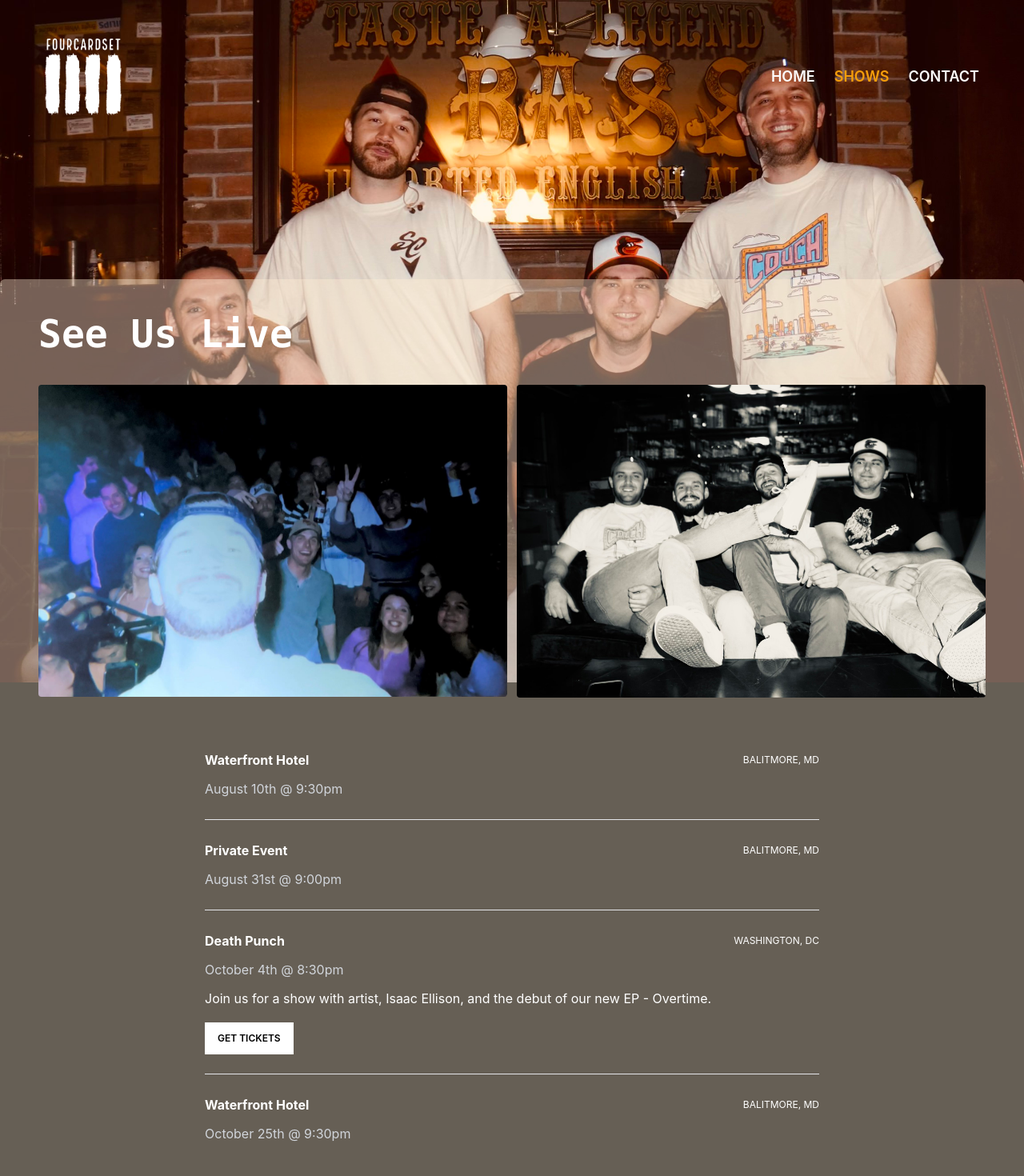
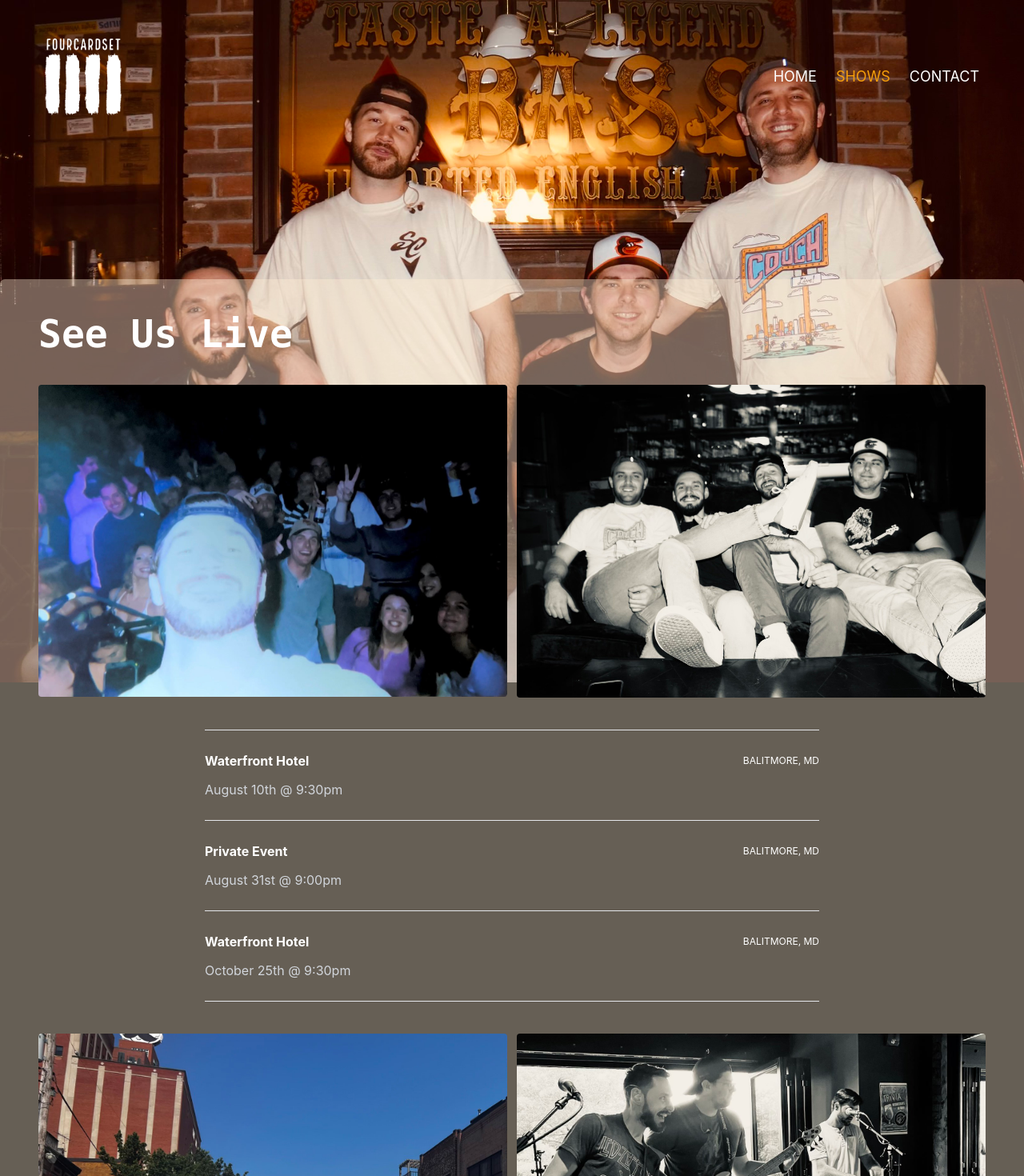
Before and after one commit to jshenk/fourcardset, a React (Create React App) app: page /events in a window 1280 px wide. Shown: the top 1470 px of the page at 80% size. Built offline with nearby package versions, Linux system fonts and the light colour scheme.

Commit message:
Update homepage

```diff
--- a/public/index.html
+++ b/public/index.html
@@ -27,7 +27,7 @@
       work correctly both with client-side routing and a non-root public URL.
       Learn how to configure a non-root public URL by running `npm run build`.
     -->
-    <title>Four Card Set</title>
+    <title>fourcardset</title>
   </head>
   <body>
     <form name="contact" netlify netlify-honeypot="'bot=field" hidden>
--- a/src/Events.js
+++ b/src/Events.js
@@ -39,7 +39,7 @@ const Events = () => {
               <img src={GroupCouch} alt="group" className="rounded" />
             </div>
 
-            <div className="max-w-3xl mx-auto my-10 divide-y">
+            <div className="max-w-3xl mx-auto my-10 border-t border-b divide-y">
               {filteredData.map((card) => {
                 const momentDate = moment(card.date);
                 const formattedDate = momentDate.format('MMMM Do @ h:mma');
--- a/src/Home.js
+++ b/src/Home.js
@@ -1,6 +1,6 @@
 import './App.css';
 
-import BandCover from './assets/BandCover.jpeg';
+import AlbumTree from './assets/AlbumTree.JPEG';
 import Footer from './components/Footer';
 import Header from './components/Header';
 
@@ -8,23 +8,36 @@ const Home = () => {
   return (
     <div className="h-screen bg-black">
       <div className="relative">
-        <div className="lg:overflow-hidden lg:h-screen">
+        <div className="lg:overflow-hidden lg:h-screen ">
           <img
-            src={BandCover}
+            src={AlbumTree}
             alt="homepage banner"
             className="object-cover object-top w-full lg:h-screen h-[500px] lg:absolute lg:bottom-0 lg:left-0"
           />
+          <div className="absolute left-0 right-0 z-10 flex flex-col items-center w-full top-1/2">
+            <p className="mb-2 text-white uppercase">New Single</p>
+            <h2 className="mb-12 font-serif text-3xl font-bold text-white lg:text-7xl">
+              Color In Your Eyes
+            </h2>
+            <a
+              className="px-6 py-3 font-bold text-white uppercase transition-colors duration-500 border-2 border-amber-500 hover:text-amber-500"
+              href="https://open.spotify.com/track/3yyGogcurfoUBLvcHOjEMU?si=f48bfba5b81046f8"
+            >
+              Out Now
+            </a>
+          </div>
         </div>
         <div className="absolute top-0 left-0 right-0 pb-40 bg-gradient-to-b from-black">
           <Header size="large" />
         </div>
+        <div className="absolute bottom-0 left-0 right-0 h-5 bg-gradient-to-t from-black"></div>
       </div>
+
       <div className="text-lg text-white bg-black">
-        <div className="flex flex-wrap justify-center max-w-2xl px-6 pt-0 pb-6 mx-auto text-center lg:max-w-2xl lg:py-12 lg:text-justify">
-          <h1 className="mb-6 text-6xl text-center uppercase lg:mb-12 lg:text-8xl logo-font lg:absolute lg:bottom-0">
+        <div className="flex flex-wrap justify-center max-w-2xl px-6 pt-3 pb-6 mx-auto text-center lg:max-w-2xl lg:py-12 lg:text-justify">
+          <h1 className="mb-6 text-4xl text-center uppercase lg:text-6xl logo-font">
             Fourcardset
           </h1>
-
           <p className="mb-6">
             Formed by four work friends, the Indie/Alternative rock band has
             quickly ascended in the Maryland music scene. Fourcardset is lead by
@@ -41,14 +54,14 @@ const Home = () => {
             navigating through time.
           </p>
           <a
-            className="px-3 py-2 mr-6 font-bold uppercase transition-colors duration-500 border-2 md:mr-12 border-amber-500 hover:text-amber-500"
+            className="px-4 py-2 mr-6 text-black uppercase transition-colors duration-500 bg-white md:mr-12 hover:bg-amber-500 hover:text-white"
             href="/events"
             rel="noreferrer"
           >
             See Us Live
           </a>
           <a
-            className="px-3 py-2 font-bold uppercase transition-colors duration-500 border-2 border-amber-500 hover:text-amber-500"
+            className="px-4 py-2 text-black uppercase transition-colors duration-500 bg-white hover:bg-amber-500 hover:text-white"
             href="/contact"
             rel="noreferrer"
           >
--- a/src/components/Header.js
+++ b/src/components/Header.js
@@ -48,7 +48,7 @@ export default function Header({ size = 'small', className }) {
       >
         <div className="flex lg:flex-1">
           <a href="/" className="-m-1.5 p-1.5">
-            <span className="sr-only">Four Card Set</span>
+            <span className="sr-only">fourcardset</span>
             <img
               src={BandLogo}
               height={logoSize[size]}
@@ -82,7 +82,7 @@ export default function Header({ size = 'small', className }) {
         <Dialog.Panel className="fixed inset-y-0 right-0 z-10 flex flex-col w-full px-6 pt-6 pb-6 overflow-y-auto bg-black lg:pt-12 sm:max-w-sm sm:ring-1 sm:ring-white/10">
           <div className="flex items-center justify-between">
             <a href="/" className="-m-1.5 p-1.5">
-              <span className="sr-only">Four Card Set</span>
+              <span className="sr-only">fourcardset</span>
               <img
                 src={BandLogo}
                 height={logoSize[size]}
--- a/src/components/Navigation.js
+++ b/src/components/Navigation.js
@@ -3,7 +3,7 @@ import { NavLink } from 'react-router-dom';
 export default function Navigation() {
   return (
     <nav>
-      <ul className="w-full mt-10 space-y-10 text-2xl font-semibold leading-6 text-center text-white uppercase lg:space-y-0 lg:flex md:text-sm lg:text-lg gap-x-6 lg:mt-0">
+      <ul className="w-full mt-10 space-y-10 text-2xl leading-6 text-center text-white uppercase lg:space-y-0 lg:flex md:text-sm lg:text-lg gap-x-6 lg:mt-0">
         <li>
           <NavLink
             to="/"
--- a/src/data/events.js
+++ b/src/data/events.js
@@ -13,16 +13,6 @@ export const cards = [
     id: 3,
   },
   {
-    name: 'Death Punch',
-    location: 'Washington, DC',
-    date: '2024-10-04T20:30:00',
-    link: 'https://g.co/kgs/vnT3Kjy',
-    id: 4,
-    tickets:
-      'https://www.eventbrite.com/e/four-card-set-w-isaac-ellison-tickets-956292184667?aff=oddtdtcreator',
-    description: `<p>Join us for a show with artist, <a href="https://www.instagram.com/isaac_ellison.wav/?igsh=ZnZpNWF6ZTY2bTI2" target=_"blank" rel="noreferrer" class="hover:underline">Isaac Ellison</a>, and the debut of our new EP - Overtime.</p>`,
-  },
-  {
     name: 'Waterfront Hotel',
     location: 'Balitmore, MD',
     date: '2024-10-25T21:30:00',
```
Also changed, not shown: 1 other file (tests, documents, lock files or other folders).
